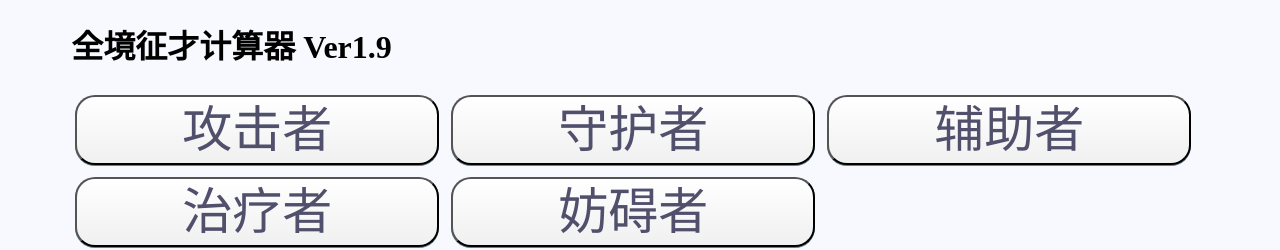
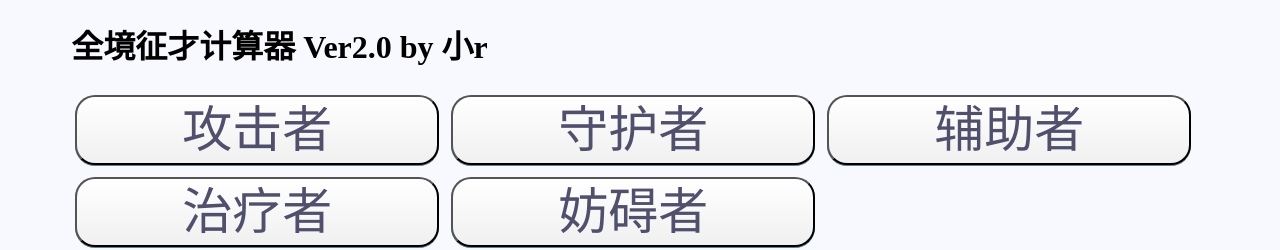
Before and after one commit to RShock/RShock.github.io, a Jekyll site: the page index.html, which Jekyll copies as it is, in a window 1280 px wide and 900 px high. Shown: the top 250 px of the window. Built offline with Jekyll 4.4.1, drawn with Linux system fonts in a browser that asks for light colours; comment, search, counter and statistics services are not loaded.

Commit message:
Update index.html

```diff
--- a/index.html
+++ b/index.html
@@ -296,7 +296,7 @@
 
 <body style="background:#F8F8FF" id="body">
   <div id="center_box">
-    <h1>全境征才计算器 Ver1.9</h1>
+    <h1>全境征才计算器 Ver2.0 by 小r</h1>
 
     <button type="button" class='btn_normal'>攻击者</button>
     <button type="button" class='btn_normal'>守护者</button>
```
Also changed, not shown: other parts of index.html (+1 -1 lines).
